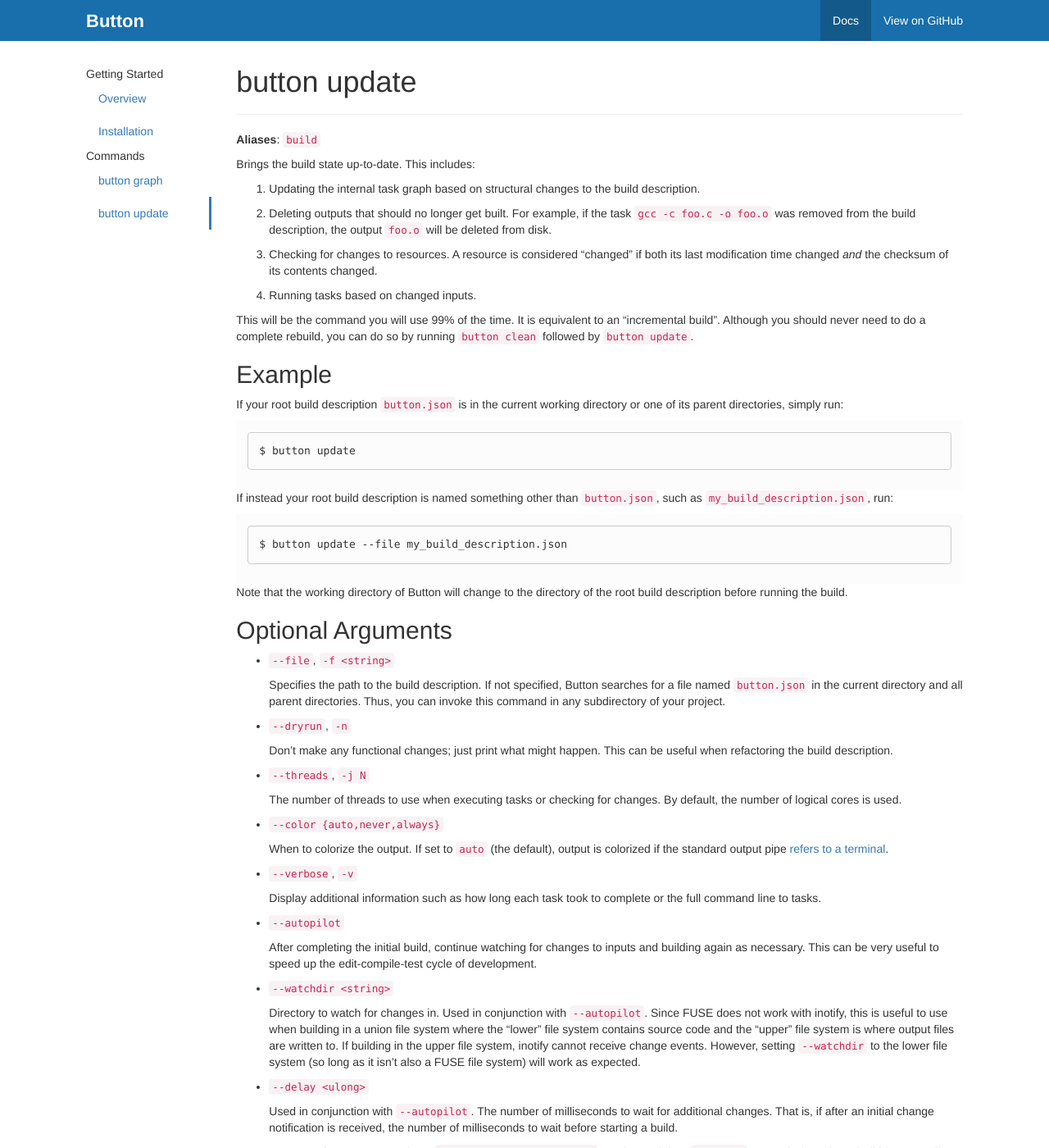
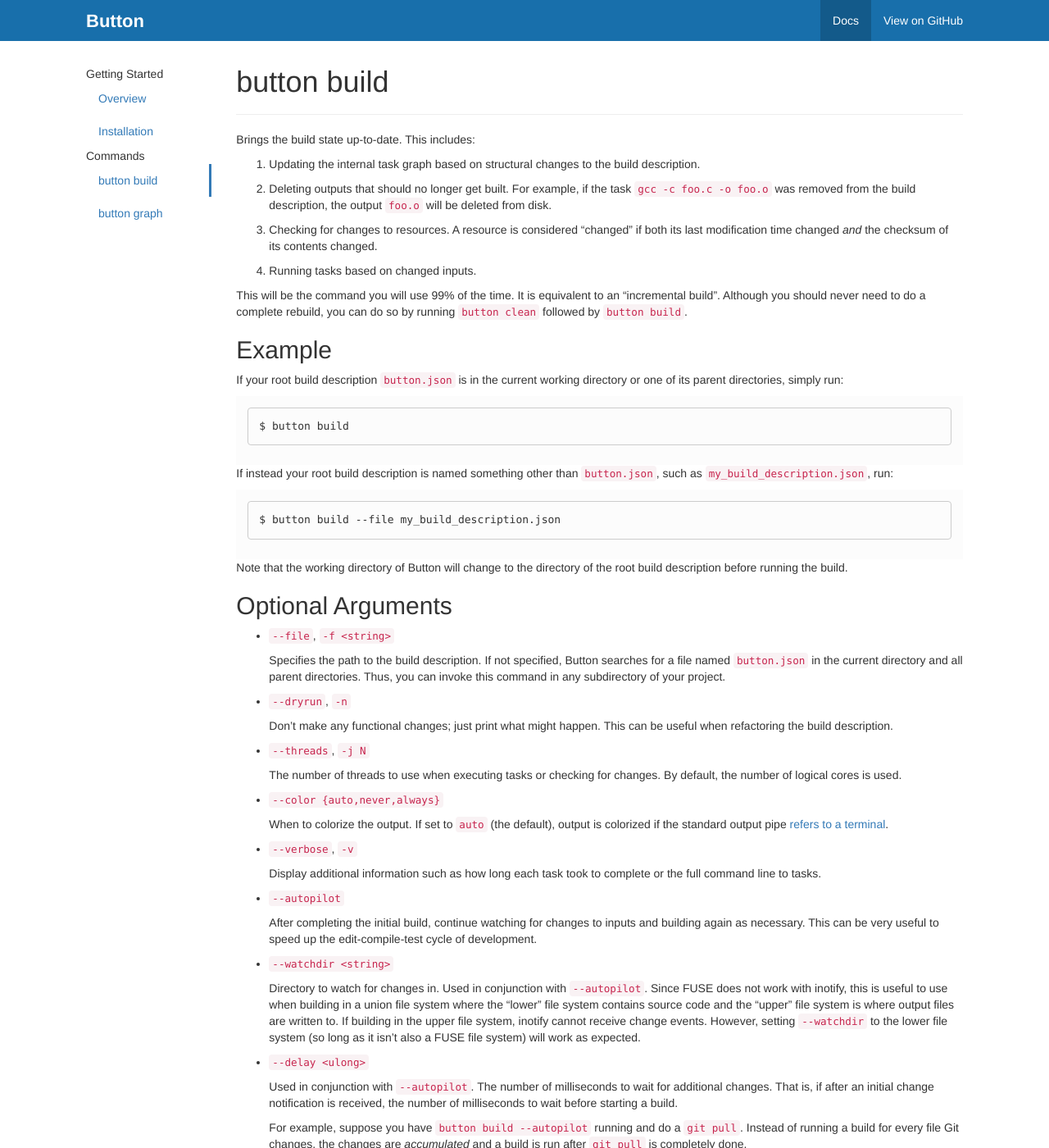
Before and after one commit to jasonwhite/button, a Jekyll site: the page built from docs/_docs/commands/build.md, in a window 1280 px wide and 1400 px high. Shown: the whole window at 82% size. Built offline with Jekyll 4.4.1, drawn with Linux system fonts in a browser that asks for light colours; nearby versions of some CDN libraries; some of the changed text lies outside the part shown.

Commit message:
Remove 'update' command in favor of 'build'
There should only be one command to run a build.

```diff
--- a/docs/_docs/commands/update.md
+++ b/docs/_docs/commands/build.md
@@ -1,9 +1,7 @@
 ---
-title: "button update"
+title: "button build"
 category: commands
 ---
-
-**Aliases**: `build`
 
 Brings the build state up-to-date. This includes:
 
@@ -22,19 +20,19 @@
 
 This will be the command you will use 99% of the time. It is equivalent to an
 "incremental build". Although you should never need to do a complete rebuild,
-you can do so by running `button clean` followed by `button update`.
+you can do so by running `button clean` followed by `button build`.
 
 ## Example
 
 If your root build description `button.json` is in the current working directory
 or one of its parent directories, simply run:
 
-    $ button update
+    $ button build
 
 If instead your root build description is named something other than
 `button.json`, such as `my_build_description.json`, run:
 
-    $ button update --file my_build_description.json
+    $ button build --file my_build_description.json
 
 Note that the working directory of Button will change to the directory of the
 root build description before running the build.
@@ -90,7 +88,7 @@
     for additional changes. That is, if after an initial change notification is
     received, the number of milliseconds to wait before starting a build.
 
-    For example, suppose you have `button update --autopilot` running and do a
+    For example, suppose you have `button build --autopilot` running and do a
     `git pull`. Instead of running a build for every file Git changes, the
     changes are *accumulated* and a build is run after `git pull` is completely
     done.
```
Also changed, not shown: 2 other files.
